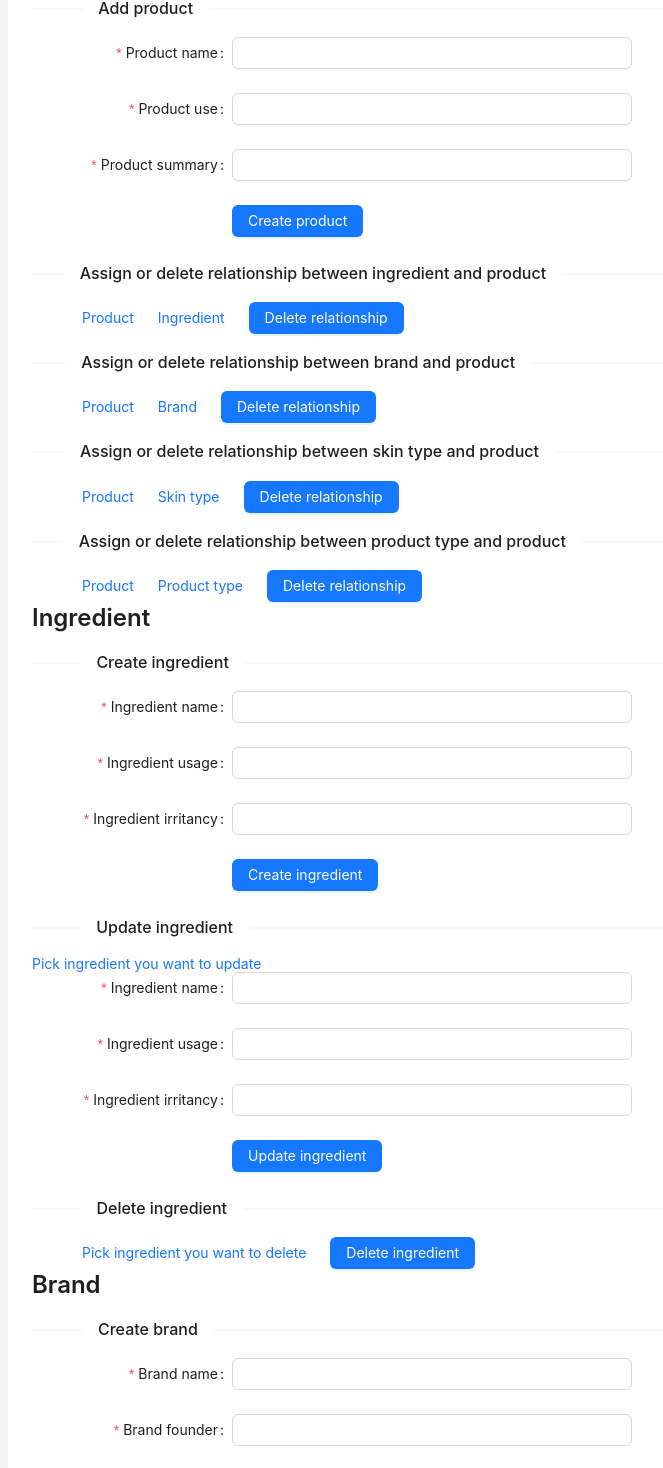
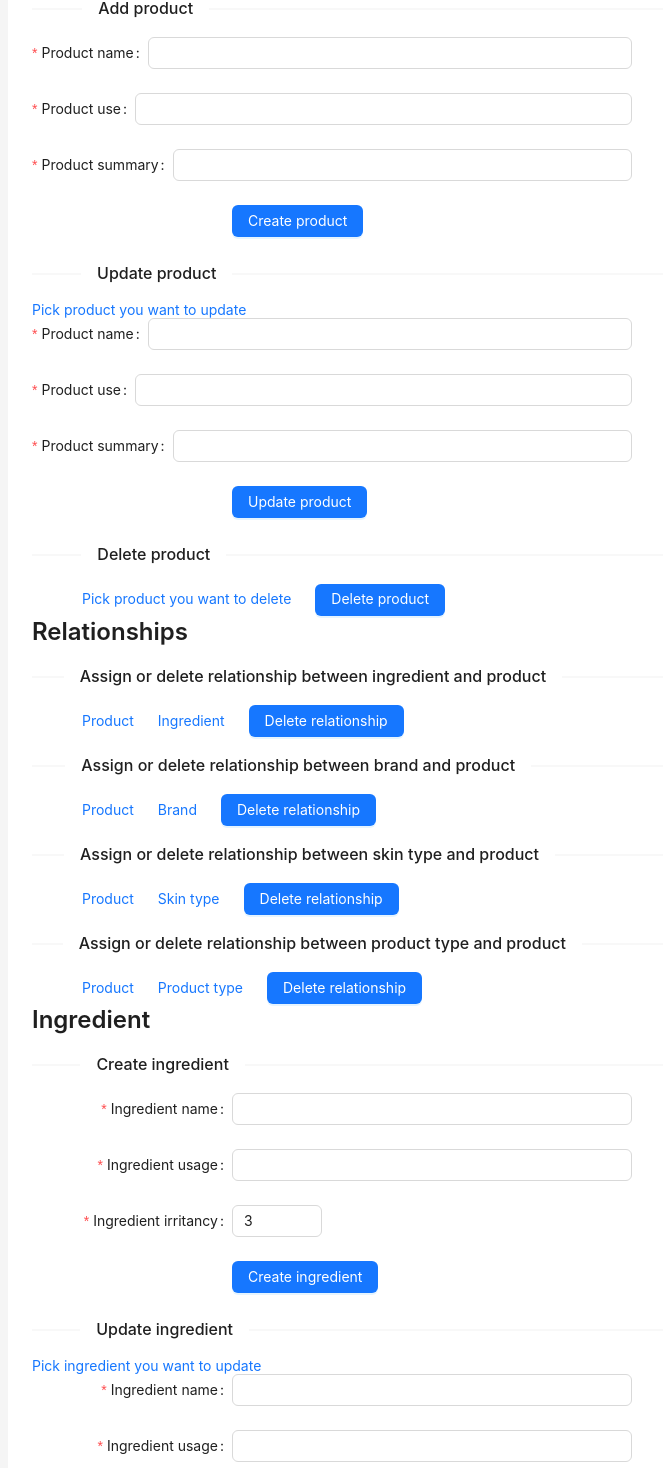
Before and after one commit to anastasijacvetkovic/NBP_Neo4J_front, a React (Create React App) app: page /admin in a window 1280 px wide. Shown: the part 190-1658 px from the top of the page, without its empty margins (42-705 px from the left). Built offline with nearby package versions, Linux system fonts and the light colour scheme.

Commit message:
create parts added

```diff
--- a/src/AdminPage.js
+++ b/src/AdminPage.js
@@ -7,12 +7,64 @@ import {
   Input,
   Button,
   Form,
+  InputNumber,
 } from "antd";
 const { Title } = Typography;
 
 const Admin = () => {
   const onFinish = (values) => {
     console.log("Success:", values);
+  };
+  const onFinishAB = (values) => {
+    console.log("Success:", values);
+    var bn = values.name;
+    var bf = values.founder;
+    var bs = values.summary;
+    const brand = {
+      name: bn,
+      founder: bf,
+      summary: bs,
+    };
+    axios
+      .post("https://localhost:5001/api/Brand/Create_Brand/", brand)
+      .then((res) => {
+        console.log(res.data, "brand created!");
+      })
+      .catch((err) => console.log(err.message));
+  };
+  const onFinishAI = (values) => {
+    console.log("Success:", values);
+    var ingn = values.name;
+    var iu = values.usage;
+    var ii = values.irritancy;
+    const ing = {
+      name: ingn,
+      usage: iu,
+      irritancy: ii,
+    };
+    axios
+      .post("https://localhost:5001/api/Ingredient/Create_Ingredient/", ing)
+      .then((res) => {
+        console.log(res.data, "ingredient created!");
+      })
+      .catch((err) => console.log(err.message));
+  };
+  const onFinishAP = (values) => {
+    console.log("Success:", values);
+    var pn = values.productName;
+    var pu = values.use;
+    var ps = values.summary;
+    const prod = {
+      productName: pn,
+      use: pu,
+      summary: ps,
+    };
+    axios
+      .post("https://localhost:5001/api/Product/Create_Product/", prod)
+      .then((res) => {
+        console.log(res.data, "product created!");
+      })
+      .catch((err) => console.log(err.message));
   };
   const items = [
     {
@@ -64,20 +116,14 @@ const Admin = () => {
       <Divider orientation="left">Add product</Divider>
       <Form
         name="basic"
-        labelCol={{
-          span: 8,
-        }}
-        wrapperCol={{
-          span: 16,
-        }}
         style={{
           maxWidth: 600,
         }}
-        onFinish={onFinish}
+        onFinish={onFinishAP}
       >
         <Form.Item
           label="Product name"
-          name="ProductName"
+          name="productName"
           rules={[
             {
               required: true,
@@ -90,7 +136,7 @@ const Admin = () => {
 
         <Form.Item
           label="Product use"
-          name="ProductUse"
+          name="use"
           rules={[
             {
               required: true,
@@ -102,7 +148,7 @@ const Admin = () => {
         </Form.Item>
         <Form.Item
           label="Product summary"
-          name="ProductSummary"
+          name="summary"
           rules={[
             {
               required: true,
@@ -124,6 +170,88 @@ const Admin = () => {
           </Button>
         </Form.Item>
       </Form>
+      <Divider orientation="left">Update product</Divider>
+      <Dropdown menu={{ items }}>
+        <a onClick={(e) => e.preventDefault()}>
+          <Space>Pick product you want to update</Space>
+        </a>
+      </Dropdown>
+      <Form
+        name="basic"
+        style={{
+          maxWidth: 600,
+        }}
+        onFinish={onFinish}
+      >
+        <Form.Item
+          label="Product name"
+          name="productName"
+          rules={[
+            {
+              required: true,
+              message: "Please input product's name!",
+            },
+          ]}
+        >
+          <Input />
+        </Form.Item>
+
+        <Form.Item
+          label="Product use"
+          name="use"
+          rules={[
+            {
+              required: true,
+              message: "Please input product's use!",
+            },
+          ]}
+        >
+          <Input />
+        </Form.Item>
+        <Form.Item
+          label="Product summary"
+          name="summary"
+          rules={[
+            {
+              required: true,
+              message: "Please input product's summary!",
+            },
+          ]}
+        >
+          <Input />
+        </Form.Item>
+
+        <Form.Item
+          wrapperCol={{
+            offset: 8,
+            span: 16,
+          }}
+        >
+          <Button type="primary" htmlType="submit">
+            Update product
+          </Button>
+        </Form.Item>
+      </Form>
+      <Divider orientation="left">Delete product</Divider>
+      <div
+        style={{
+          display: "flex",
+          justifyContent: "inline-block",
+          paddingLeft: "50px",
+        }}
+      >
+        <Space size="large">
+          <Dropdown menu={{ items }}>
+            <a onClick={(e) => e.preventDefault()}>
+              <Space>Pick product you want to delete</Space>
+            </a>
+          </Dropdown>
+          <Button type="primary" htmlType="onCLick">
+            Delete product
+          </Button>
+        </Space>
+      </div>
+      <Title level={3}>Relationships</Title>
       <Divider orientation="left">
         Assign or delete relationship between ingredient and product
       </Divider>
@@ -178,6 +306,7 @@ const Admin = () => {
           </Button>
         </Space>
       </div>
+
       <Divider orientation="left">
         Assign or delete relationship between skin type and product
       </Divider>
@@ -245,11 +374,11 @@ const Admin = () => {
         style={{
           maxWidth: 600,
         }}
-        onFinish={onFinish}
+        onFinish={onFinishAI}
       >
         <Form.Item
           label="Ingredient name"
-          name="IngredientName"
+          name="name"
           rules={[
             {
               required: true,
@@ -262,7 +391,7 @@ const Admin = () => {
 
         <Form.Item
           label="Ingredient usage"
-          name="IngredientUsage"
+          name="usage"
           rules={[
             {
               required: true,
@@ -274,7 +403,7 @@ const Admin = () => {
         </Form.Item>
         <Form.Item
           label="Ingredient irritancy"
-          name="IngredientIrritancy"
+          name="irritancy"
           rules={[
             {
               required: true,
@@ -282,7 +411,7 @@ const Admin = () => {
             },
           ]}
         >
-          <Input />
+          <InputNumber min={1} max={10} defaultValue={3} />
         </Form.Item>
 
         <Form.Item
@@ -387,20 +516,14 @@ const Admin = () => {
       <Divider orientation="left">Create brand</Divider>
       <Form
         name="basic"
-        labelCol={{
-          span: 8,
-        }}
-        wrapperCol={{
-          span: 16,
-        }}
         style={{
           maxWidth: 600,
         }}
-        onFinish={onFinish}
+        onFinish={onFinishAB}
       >
         <Form.Item
           label="Brand name"
-          name="BrandName"
+          name="name"
           rules={[
             {
               required: true,
@@ -413,7 +536,7 @@ const Admin = () => {
 
         <Form.Item
           label="Brand founder"
-          name="BrandFounder"
+          name="founder"
           rules={[
             {
               required: true,
@@ -425,11 +548,11 @@ const Admin = () => {
         </Form.Item>
         <Form.Item
           label="Brand summary"
-          name="BrandSummary"
+          name="summary"
           rules={[
             {
               required: true,
-              message: "Please input brand's irritancy!",
+              message: "Please input brand's summary!",
             },
           ]}
         >
```
